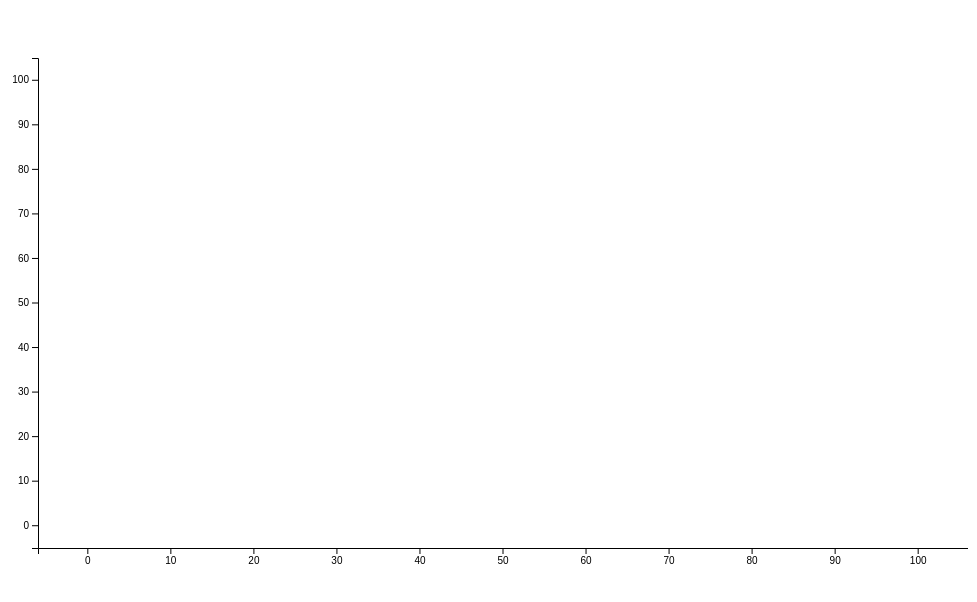
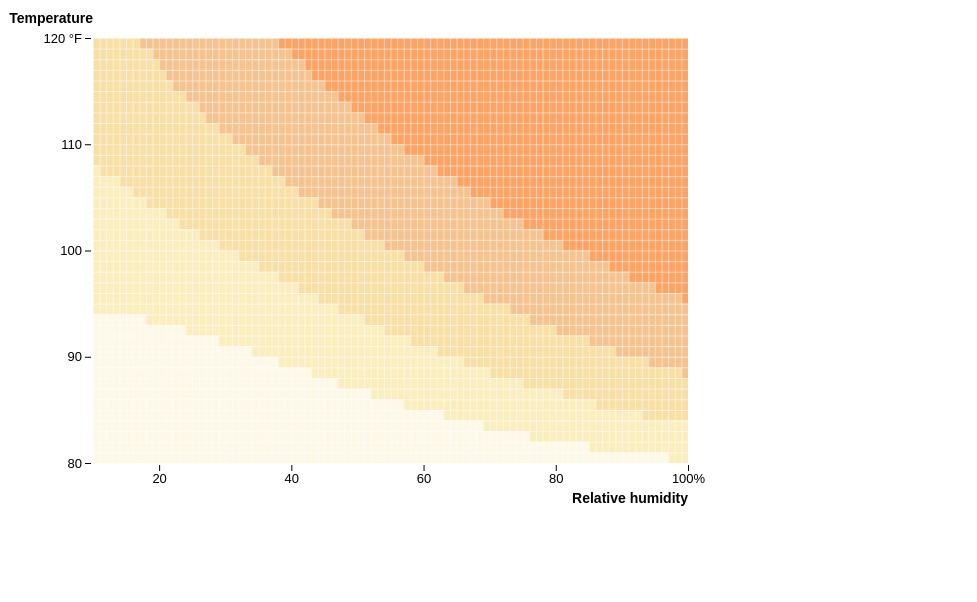
Before and after one commit to evantimms/heat-table, a React (Create React App) app: page / in a window 1280 px wide. Shown: the top 602 px of the page, without its empty margins (0-977 px from the left). Built offline with nearby package versions, Linux system fonts and the light colour scheme.

Commit message:
added basic heat chart example

```diff
--- a/src/App.js
+++ b/src/App.js
@@ -1,57 +1,61 @@
 import React from 'react';
 // import HeatTable from './heat-table'
 import HeatTable from './heat-table'
+import * as d3 from 'd3'
 
-const data = {
-  xGroupBy: 'Well Cost',
-  yGroupBy: 'Well Production (3mo)',
-  colorBy: 'Cost',
-  xData: [],
-  yData: [],
-  frequency: []
+const width = 700
+const height = 500
+
+const margin = {
+  left: 85,
+  top: 30,
+  right: 20,
+  bottom: 45
 }
+
+const thresholds = [
+  {
+    'value': 90,
+    'T': 95,
+    'H': 31
+  },
+  {
+    'value': 103,
+    'T': 102,
+    'H': 38
+  },
+  {
+    'value': 125,
+    'T': 107,
+    'H': 50
+  },
+  {
+    'value': 165,
+    'T': 113,
+    'H': 72
+  }
+]
+
+
+const xAxisTicks = d3.range(10,101,1)
+
+const yAxisTicks = d3.range(80,121,1).reverse()
 
 class App extends React.Component {
 
-  _getData () {
-    while(data.xData.length < 100){
-      data.xData.push(Math.floor(Math.random()*100))
-      data.yData.push(Math.floor(Math.random()*100))
-      data.frequency.push(Math.floor(Math.random() * 5))
-    }
-  }
 
   render() {
-    const margin = { top: 50, right: 0, bottom: 100, left: 30 }
-    const width = 960 - margin.left - margin.right
-    const height = 640 - margin.top - margin.bottom
-
-    this._getData()
     return (
       <div
         className="App"
       >
-        {/* <HeatTable
-          id='prism-heat-table'
-          dataFile='data.tsv'
-          margin={margin}
-          width={width}
-          height={height}
-          buckets={9}
-          colors={["#ffffd9","#edf8b1","#c7e9b4","#7fcdbb","#41b6c4","#1d91c0","#225ea8","#253494","#081d58"]}
-          xLabelNames={["Mo", "Tu", "We", "Th", "Fr", "Sa", "Su"]}
-          yLabelNames={["1a", "2a", "3a", "4a", "5a", "6a", "7a", "8a", "9a", "10a", "11a", "12a", "1p", "2p", "3p", "4p", "5p", "6p", "7p", "8p", "9p", "10p", "11p", "12p"]}
-          gridSize = {Math.floor(width / 24)}
-          legendElementWidth = {gridSize*2}
-        /> */}
         <HeatTable
           margin={margin}
           width={width}
           height={height}
-          colors={["#ffffd9","#edf8b1","#c7e9b4","#7fcdbb","#41b6c4","#1d91c0","#225ea8","#253494","#081d58"]}
-          data={data}
-          bins={10}
-          gridSize={Math.floor(width / 24)}
+          yAxisTicks={yAxisTicks}
+          xAxisTicks={xAxisTicks}
+          thresholds={thresholds}
         />
       </div>
     );
--- a/src/heat-table.js
+++ b/src/heat-table.js
@@ -17,69 +17,163 @@ export default class HeatTable extends React.Component {
         this._renderHeatTable()
     }
 
-    _getLabels (lower,upper, divisions) {
-        let toReturn = []
-        let mean = Math.ceil((lower+upper)/divisions)
-        for(let i = 0; i < divisions + 1; ++i){
-            toReturn.push(lower + i * mean)
-        }
-        return toReturn
-    }
 
     _renderHeatTable () {
-        const { margin, width, height, data, colors, bins, gridSize } = this.state
+        const { width, height, margin, xAxisTicks, yAxisTicks, thresholds } = this.state
 
-        const xLabel = this.state.data.xGroupBy
-        const yLabel = this.state.data.yGroupBy
-        const xMax = Math.max.apply(null,this.state.data.xData)
-        const xMin = Math.min.apply(null,this.state.data.xData)
-        const yMax = Math.max.apply(null,this.state.data.yData)
-        const yMin = Math.min.apply(null,this.state.data.yData)
-        const colorByMin = Math.max.apply(null,this.state.data.frequency)
-        const colorByMax = Math.min.apply(null,this.state.data.frequency)
 
-        // Create svg
-        const svg = d3.select('.heat-table')
-                        .append('svg')
-                        .attr('width', width + margin.left + margin.right)
-                        .attr('height', height + margin.top + margin.bottom)
-                        .append('g')
-                        .attr('transform', `translate(${margin.left},${margin.top})`)
+        const f = (a, b) => [].concat(...a.map(a => b.map(b => [].concat(a, b))))
+        const cartesian = (a, b, ...c) => b ? cartesian(f(a, b), ...c) : a
 
-        const chart = svg.append('g')
-                            .attr('transform', `translate(${margin}, ${margin})`)
+        const HI = (T, RH) => {
+            return -42.379 + 2.04901523*T + 10.14333127*RH - .22475541*T*RH - .00683783*T*T - .05481717*RH*RH + .00122874*T*T*RH + .00085282*T*RH*RH - .00000199*T*T*RH*RH;
+        }
 
-        const xLabels = this._getLabels(xMin,xMax,bins)
-        const yLabels = this._getLabels(yMin,yMax,bins)
 
-        const yScale = d3.scaleBand()
-                        .range([height,0])
-                        .domain(yLabels)
+        const thresholdScale = d3.scaleThreshold()
+        .domain(thresholds.map(d => d.value))
+        .range([0,1,2,3,4])
 
-        chart.append('g')
-                .call(d3.axisLeft(yScale))
+        const values = cartesian(yAxisTicks, xAxisTicks).map(d => {
+            return {
+              temp: d[0],
+              rh: d[1],
+              HI: HI(...d),
+              threshold: thresholdScale(HI(...d))
+            }
+          })
 
-        const xScale = d3.scaleBand()
-                        .range([0,width])
-                        .domain(xLabels)
-                        .padding(0.2)
+        const chartData = d3.nest()
+        .key(d => d.threshold)
+        .sortKeys(d3.ascending)
+        .key(d => d.rh)
+        .rollup(vals => d3.max(vals))
+        .entries(values)
+        .map(d => {
+            return {
+            key: d.key,
+            values: xAxisTicks.map(h => {
+                const v = d.values.find(f => +f.key == h);
+                return {
+                rh: h,
+                temp: v ? v.value.temp : 120
+                }
+            })
+            }
+        }).map( (d, i, arr) => {
+            d.values = d.values.map( (f, j) => {
+            f.prevTemp = i > 0 ? arr[i - 1].values[j].temp : 80;
+            return f;
+            })
+            return d;
+        })
 
-        chart.append('g')
-                .attr('transform', `translate(0, ${height})`)
-                .call(d3.axisBottom(xScale))
 
-        chart.append('g')
-            .attr('transform', `translate(0, ${height})`)
+        const colors = ['#fdf7e1','#faeaae','#f7d790','#f3b473','#fd8d3c','#fc4e2a','#e31a1c','#b10026']
 
-        // colorScale
-        const colorScale = d3.scaleQuantile()
-                            .domain([colorByMin, colorByMax])
-                            .range(colors)
 
-        //Cards
-        const cards = svg.selectAll('.card')
-                            .data(data, (d) => d.xDat)
 
+        const svg = d3.select('.heat-table').append('svg')
+                            .attr('width', width)
+                            .attr('height', height)
+
+          const chartWidth = width - margin.left - margin.right;
+          const chartHeight = height - margin.top - margin.bottom;
+
+          const chart = svg.append('g')
+          .style('font-family', 'sans-serif')
+          .attr('transform', `translate(${margin.left}, ${margin.top})`);
+
+          const x = d3.scaleLinear()
+          .domain(d3.extent(xAxisTicks))
+          .range([0, chartWidth]);
+
+          const y = d3.scaleLinear()
+          .domain(d3.extent(yAxisTicks))
+          .range([chartHeight, 0]);
+
+          chart.append("g")
+          .attr('transform', `translate(0, ${chartHeight + 2})`)
+          .style('font-size', '13px')
+          .style('font-weight', 300)
+          .call(d3.axisBottom(x).ticks(5))
+          .call(g => g.select('.tick:last-of-type text').text('100%'))
+          .selectAll('.domain').remove();
+
+          chart.append('text')
+          .attr('x', chartWidth)
+          .attr('y', chartHeight + 40)
+          .text('Relative humidity')
+          .style('text-anchor', 'end')
+          .style('font-weight', 600)
+          .style('font-size', '14px');
+
+          chart.append("g")
+          .attr('transform', 'translate(-2, 0)')
+          .style('font-size', '13px')
+          .style('font-weight', 300)
+          .call(d3.axisLeft(y).ticks(5))
+          .call(g => g.select('.tick:last-of-type text').text('120 °F'))
+          .selectAll('.domain').remove();
+
+          chart.append('text')
+          .attr('x', 0)
+          .attr('y', -15)
+          .text('Temperature')
+          .style('text-anchor', 'end')
+          .style('font-weight', 600)
+          .style('font-size', '14px');
+
+          const area = d3.area()
+          .x(d => x(d.rh))
+          .y0(d => y(d.temp))
+          .y1(d => y(d.prevTemp))
+          .curve(d3.curveStepAfter);
+
+          const paths = chart.append('g')
+          .selectAll('path')
+          .data(chartData)
+          .enter().append("path")
+          .attr('d', d => area(d.values))
+          .style('fill', d => colors[+d.key])
+          .style('opacity', .8);
+
+          chart.append('g')
+          .attr('transform', `translate(0, ${chartHeight})`)
+          .call(d3.axisBottom(x)
+            .ticks(xAxisTicks.length)
+            .tickSize(-chartHeight)
+            .tickFormat('')
+          ).selectAll('line')
+          .style('stroke', 'white')
+          .style('stroke-width', 1)
+          .style('stroke-opacity', .5);
+
+          chart.append('g')
+          .call(d3.axisLeft(y)
+            .ticks(yAxisTicks.length)
+            .tickSize(-chartWidth)
+            .tickFormat('')
+          ).selectAll('line')
+          .style('stroke', 'white')
+          .style('stroke-width', 1)
+          .style('stroke-opacity', .5);
+
+          chart.selectAll('.domain').remove();
+
+          chart.append('g')
+          .selectAll('text')
+          .data(thresholds)
+          .enter().append('text')
+          .text(d => d.text)
+          .attr('transform', d => `translate(${x(d.H)}, ${y(d.T) - 2})`)
+          .attr('x', 0)
+          .attr('y', 0)
+          .style('text-anchor', 'middle')
+          .style('font-size', '13px')
+          .style('font-weight', 300);
+
+          return svg.node();
 
     }
 
```
